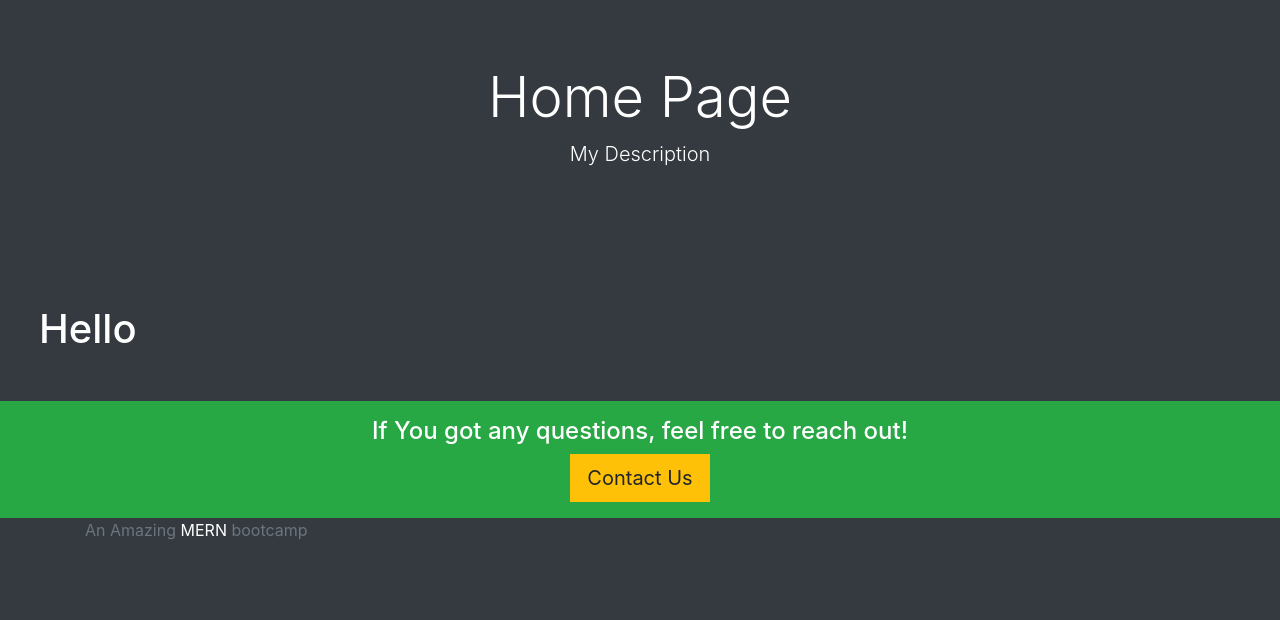
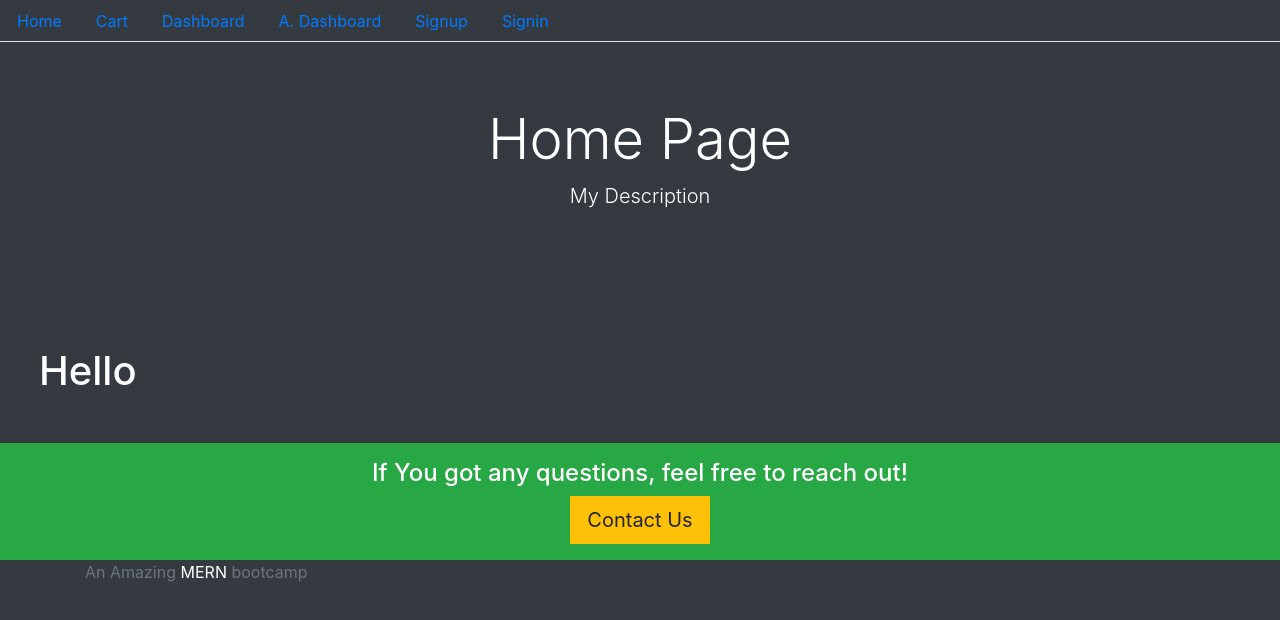
Before and after one commit to SarvY1999/tshirt, a React (Create React App) app in the folder projfrontend/: page / in a window 1280 px wide. Shown: the top 620 px of the page. Built offline with nearby package versions, Linux system fonts and the light colour scheme; no server answers.

Commit message:
Injects the navigation bar, Adds Menu.js, Modifies Base.js

```diff
--- a/projfrontend/src/core/Base.js
+++ b/projfrontend/src/core/Base.js
@@ -1,4 +1,5 @@
 import React from "react"
+import Menu from "./Menu";
 
 const Base = ({
     title = "My Title",
@@ -8,7 +9,9 @@
 }) => {
     return(
     <div>
+        <Menu/>
         <div className="container-fluid">
+
             <div className="jumbotron bg-dark text-white text-center">
                 <h2 className="display-4">{title}</h2>
                 <p className="lead">{description}</p>
--- /dev/null
+++ b/projfrontend/src/core/Menu.js
@@ -0,0 +1,45 @@
+import React from "react"
+import {Link, useNavigate} from "react-router-dom"
+
+
+const Menu = () => {
+    const navigate = useNavigate();
+
+    return(
+    <div>
+        <ul className="nav nav-tabs bg-dark">
+            <li className="nav-item">
+                <Link className="nav-link" to ="/">
+                    Home
+                </Link>
+            </li>
+            <li className="nav-item">
+                <Link className="nav-link" to ="/">
+                    Cart
+                </Link>
+            </li>
+            <li className="nav-item">
+                <Link className="nav-link" to ="/">
+                    Dashboard
+                </Link>
+            </li>
+            <li className="nav-item">
+                <Link className="nav-link" to ="/">
+                    A. Dashboard
+                </Link>
+            </li>
+            <li className="nav-item">
+                <Link className="nav-link" to ="/">
+                    Signup
+                </Link>
+            </li>
+            <li className="nav-item">
+                <Link className="nav-link" to ="/">
+                    Signin
+                </Link>
+            </li>
+        </ul>
+    </div>
+)}
+
+export default Menu;
```
